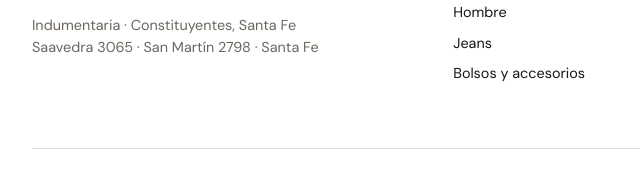
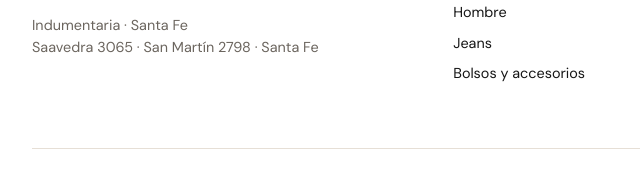
Before and after one commit to ignaciodovis-gitclaucode/bocetos, a plain HTML site: page offside/minimal/index.html in a window 1280 px wide. Shown: the part 4718-4888 px from the top of the page, 0-640 px from the left. Drawn offline with Linux system fonts and the light colour scheme.

Commit message:
OffSide: ajustar bajada
Co-Authored-By: Claude Opus 5.5 <noreply@anthropic.com>

```diff
--- a/offside/datos.js
+++ b/offside/datos.js
@@ -8,7 +8,7 @@ const U = (id, w = 900) => `https://images.unsplash.com/photo-${id}?auto=format&
 
 window.TIENDA = {
   nombre: "OffSide",
-  bajada: "Indumentaria · Constituyentes, Santa Fe",
+  bajada: "Indumentaria · Santa Fe",
   logo: "img/logo.png",
   whatsapp: "5490000000000",
   instagram: "offsideconstituyentes.ok",
```
Also changed, not shown: offside/index.html (+1 -1 lines), offside/vista-previa.jpg.
